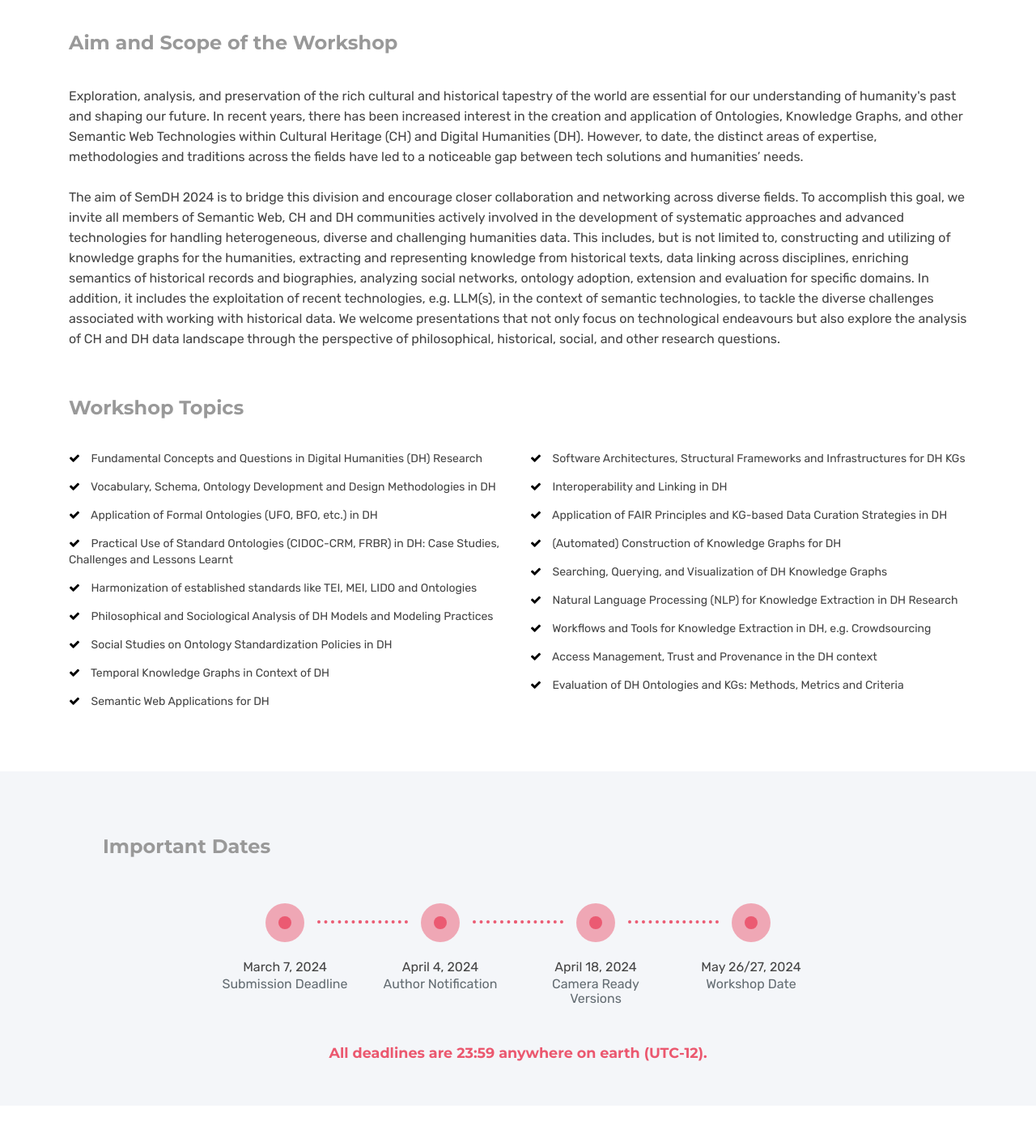
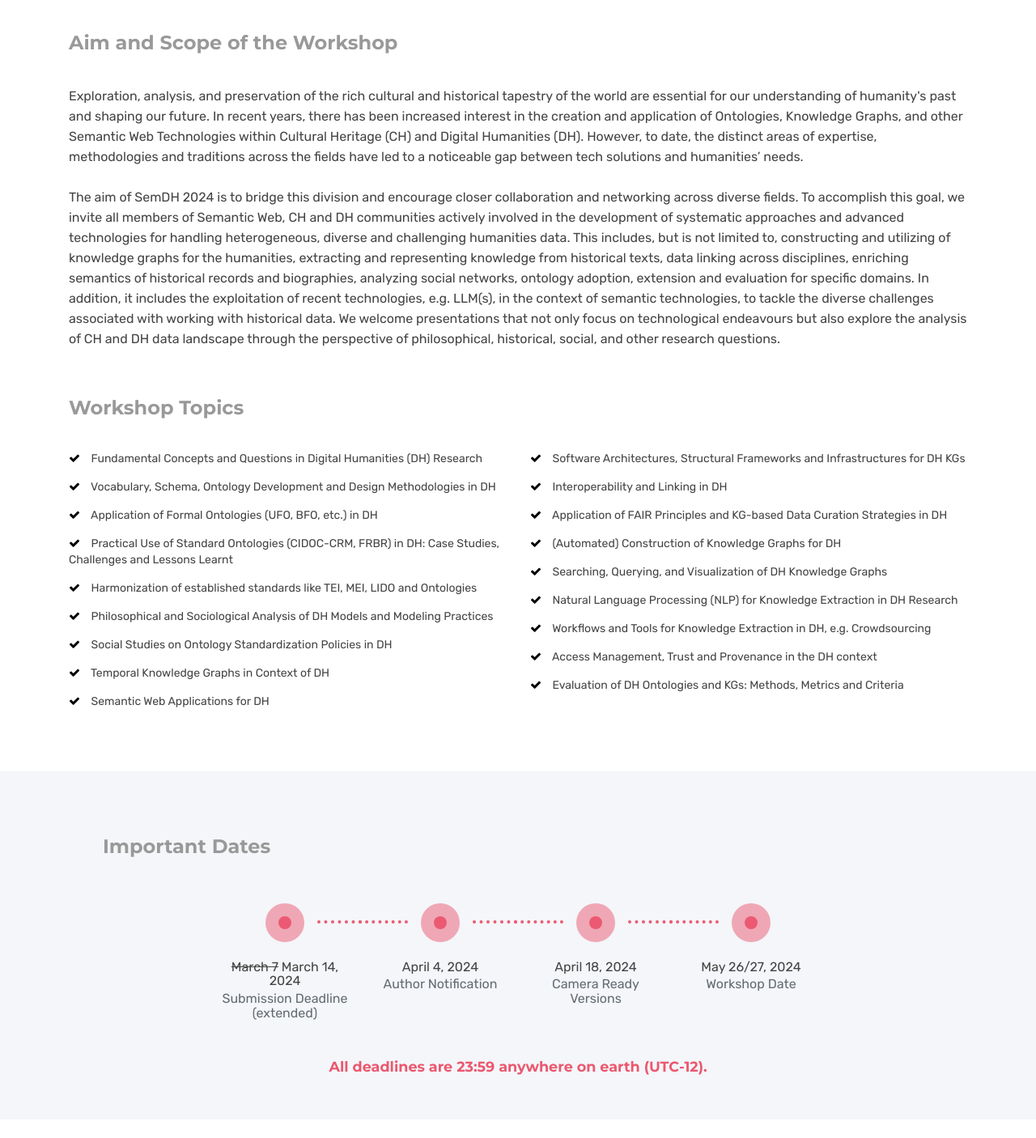
Before and after one commit to SemDH/semdh.github.io, a Jekyll site: the page built from index.html, in a window 1280 px wide. Shown: the part 450-1856 px from the top of the page at 81% size. Built offline with Jekyll 4.4.1, drawn with Linux system fonts in a browser that asks for light colours; grey boxes are pictures that could not be loaded.

Commit message:
deadline extension

```diff
--- a/index.html
+++ b/index.html
@@ -207,8 +207,8 @@
                 data-original-title="2024"
               >
                 <div class="inner-circle"></div>
-                <p class="h6 mt-3 mb-1">March 7, 2024</p>
-                <p class="h6 text-muted mb-0 mb-lg-0">Submission Deadline</p>
+                <p class="h6 mt-3 mb-1"><s>March 7</s> March 14, 2024</p>
+                <p class="h6 text-muted mb-0 mb-lg-0">Submission Deadline (extended)</p>
               </div>
             </div>
             <div class="timeline-step">
```
Also changed, not shown: 11 other files.
